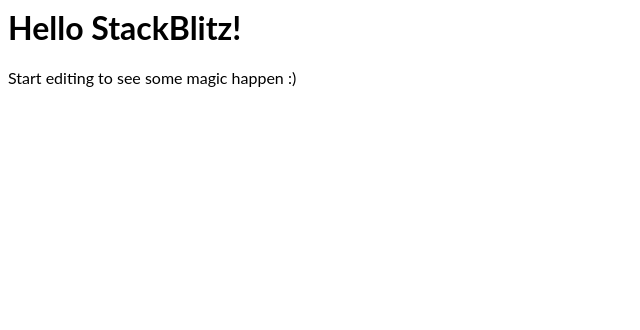
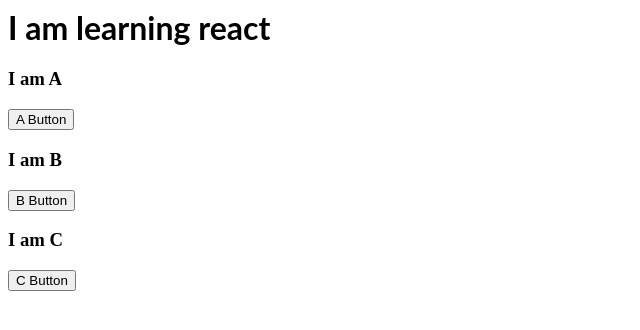
Before and after one commit to pratikshakhanke/react-first, a React (Create React App) app: page / in a window 1280 px wide. Shown: the top 330 px of the page, without its empty margins (0-640 px from the left). Built offline with nearby package versions, Linux system fonts and the light colour scheme.

Commit message:
1 file modified

```diff
--- a/src/App.js
+++ b/src/App.js
@@ -1,11 +1,20 @@
 import React from 'react';
 import './style.css';
+import A from './a';
+import B from './b';
+import C from './c';
+import ButtonContext from './ButtonContext';
 
 export default function App() {
+  const text = 'Button';
   return (
     <div>
-      <h1>Hello StackBlitz!</h1>
-      <p>Start editing to see some magic happen :)</p>
+      <h1>I am learning react</h1>
+      <ButtonContext.Provider value={{ text }}>
+        <A />
+        <B />
+        <C />
+      </ButtonContext.Provider>
     </div>
   );
 }
```
